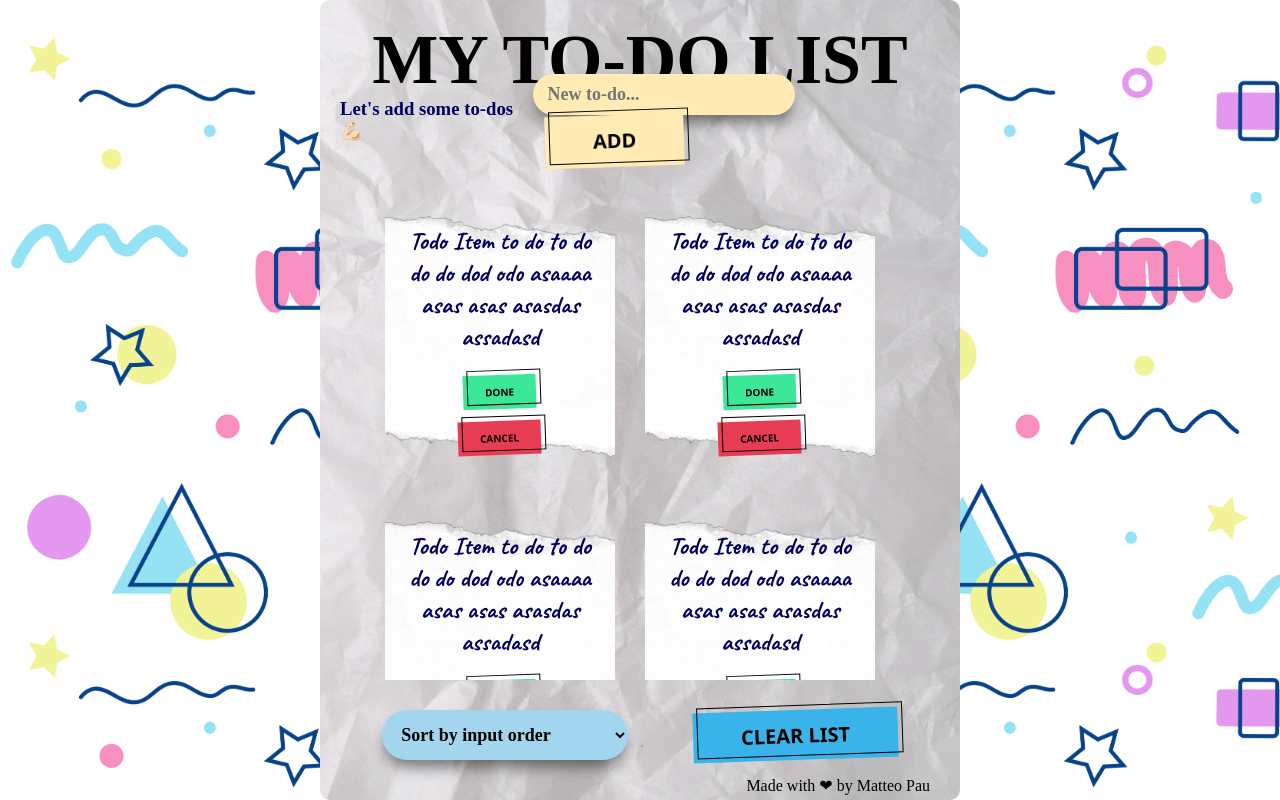
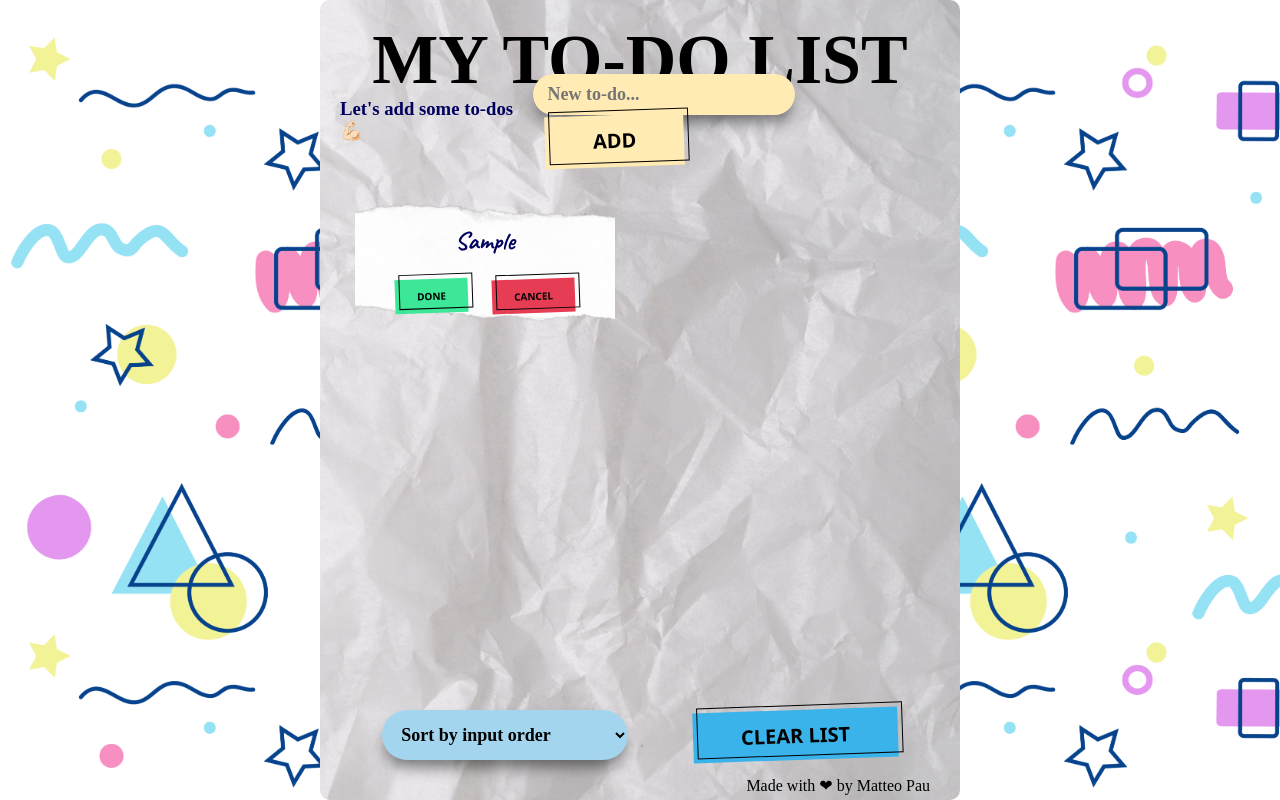
Before and after one commit to Therakar/react-todo-list, a React (Create React App) app: page / in a window 1280 px wide. Both pictures are taken after typing "Sample" into the empty fields and a click on the button "ADD". Built offline with nearby package versions, Linux system fonts and the light colour scheme; a web font is replaced by a local one.

Commit message:
render new to-dos

```diff
--- a/src/Style/MainStyle/Main.css
+++ /dev/null
@@ -1,4 +0,0 @@
-.main {
-  padding: 0px 30px 0px 30px;
-  height: 65%;
-}
--- a/src/Style/MainStyle/TodoList.css
+++ b/src/Style/MainStyle/TodoList.css
@@ -1,7 +1,7 @@
 .list {
-  height: 100%;
   width: 100%;
   padding: 20px;
+  height: 65%;
 }
 
 ul {
--- a/src/components/App.js
+++ b/src/components/App.js
@@ -1,14 +1,22 @@
 import "../Style/App.css";
 import Header from "./HeaderComponents/Header";
-import Main from "./MainComponents/Main";
+import TodoList from "./MainComponents/TodoList";
 import Footer from "./FooterComponents/Footer";
+import { useState } from "react";
+
+const todoContainer = [];
 
 export default function App() {
+  const [items, setItems] = useState(todoContainer);
+
+  function handleAddItems(item) {
+    setItems((items) => [...items, item]);
+  }
   return (
     <div className="app">
       <div className="container">
-        <Header />
-        <Main />
+        <Header onAddItems={handleAddItems} />
+        <TodoList items={items} />
         <Footer />
       </div>
     </div>
--- a/src/components/HeaderComponents/FormAddTodo.js
+++ b/src/components/HeaderComponents/FormAddTodo.js
@@ -2,7 +2,7 @@ import { useState } from "react";
 import "../../Style/HeaderStyle/FormAddTodo.css";
 import Button from "../GenericComponents/Button";
 
-export default function FormAddTodo() {
+export default function FormAddTodo({ onAddItems }) {
   const [description, setDescription] = useState("");
 
   // this function will handle the submit of the new to-do
@@ -14,6 +14,9 @@ export default function FormAddTodo() {
     //creation of the new item
     const newItem = { description, completed: false, id: Date.now() };
     console.log(newItem);
+
+    //renders the new to-do
+    onAddItems(newItem);
 
     //reset
     setDescription("");
--- a/src/components/HeaderComponents/Header.js
+++ b/src/components/HeaderComponents/Header.js
@@ -1,11 +1,11 @@
 import "../../Style/HeaderStyle/Header.css";
 import FormAddTodo from "./FormAddTodo";
 
-export default function Header() {
+export default function Header({ onAddItems }) {
   return (
     <div className="header">
       <h1>MY TO-DO LIST</h1>
-      <FormAddTodo />
+      <FormAddTodo onAddItems={onAddItems} />
     </div>
   );
 }
--- a/src/components/MainComponents/Main.js
+++ /dev/null
@@ -1,10 +0,0 @@
-import "../../Style/MainStyle/Main.css";
-import TodoList from "./TodoList";
-
-export default function Main() {
-  return (
-    <div className="main">
-      <TodoList />
-    </div>
-  );
-}
--- a/src/components/MainComponents/Todo.js
+++ b/src/components/MainComponents/Todo.js
@@ -1,12 +1,10 @@
 import "../../Style/MainStyle/Todo.css";
 import "../../Style/Button.css";
 
-export default function Todo() {
+export default function Todo({ item }) {
   return (
     <li className="todo-item">
-      <p className="todo-text">
-        Todo Item to do to do do do dod odo asaaaa asas asas asasdas assadasd
-      </p>
+      <p className="todo-text">{item.description}</p>
 
       <div className="todo-buttons">
         <button className="green">Done</button>
--- a/src/components/MainComponents/TodoList.js
+++ b/src/components/MainComponents/TodoList.js
@@ -1,35 +1,12 @@
 import "../../Style/MainStyle/TodoList.css";
 import Todo from "./Todo";
 
-export default function TodoList() {
+export default function TodoList({ items }) {
   return (
     <ul className="list">
-      <Todo />
-      <Todo />
-      <Todo />
-      <Todo />
-      <Todo />
-      <Todo />
-      <Todo />
-      <Todo />
-      <Todo />
-      <Todo />
-      <Todo />
-      <Todo />
-      <Todo />
-      <Todo /> <Todo />
-      <Todo />
-      <Todo />
-      <Todo />
-      <Todo />
-      <Todo />
-      <Todo /> <Todo />
-      <Todo />
-      <Todo />
-      <Todo />
-      <Todo />
-      <Todo />
-      <Todo />
+      {items.map((item) => (
+        <Todo item={item} key={item.id} />
+      ))}
     </ul>
   );
 }
```
